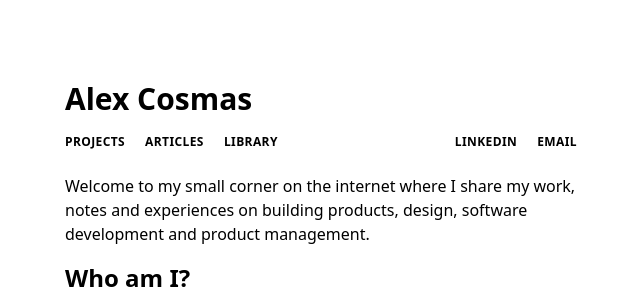
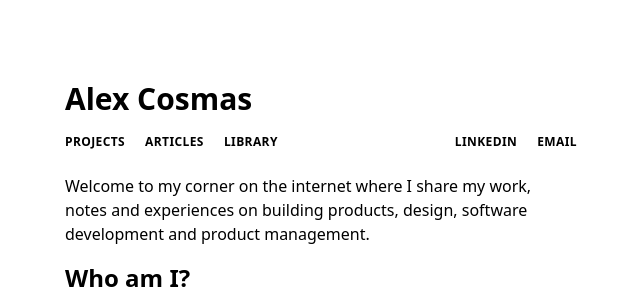
Before and after one commit to Alex-Cosmas/Redesign, a Next.js app: page / in a window 1280 px wide. Shown: the top 296 px of the page, without its empty margins (319-959 px from the left). Built offline with nearby package versions, Linux system fonts and the light colour scheme.

Commit message:
Update index.js

```diff
--- a/pages/index.js
+++ b/pages/index.js
@@ -55,9 +55,9 @@ export default function Home() {
           </div>
           <div className='pt-6 Content'>
             <p>
-              Welcome to my small corner on the internet where I share my work,
-              notes and experiences on building products, design, software
-              development and product management.
+              Welcome to my corner on the internet where I share my work, notes
+              and experiences on building products, design, software development
+              and product management.
             </p>
 
             <h1 className='my-4 text-2xl font-semibold text-black'>
```
